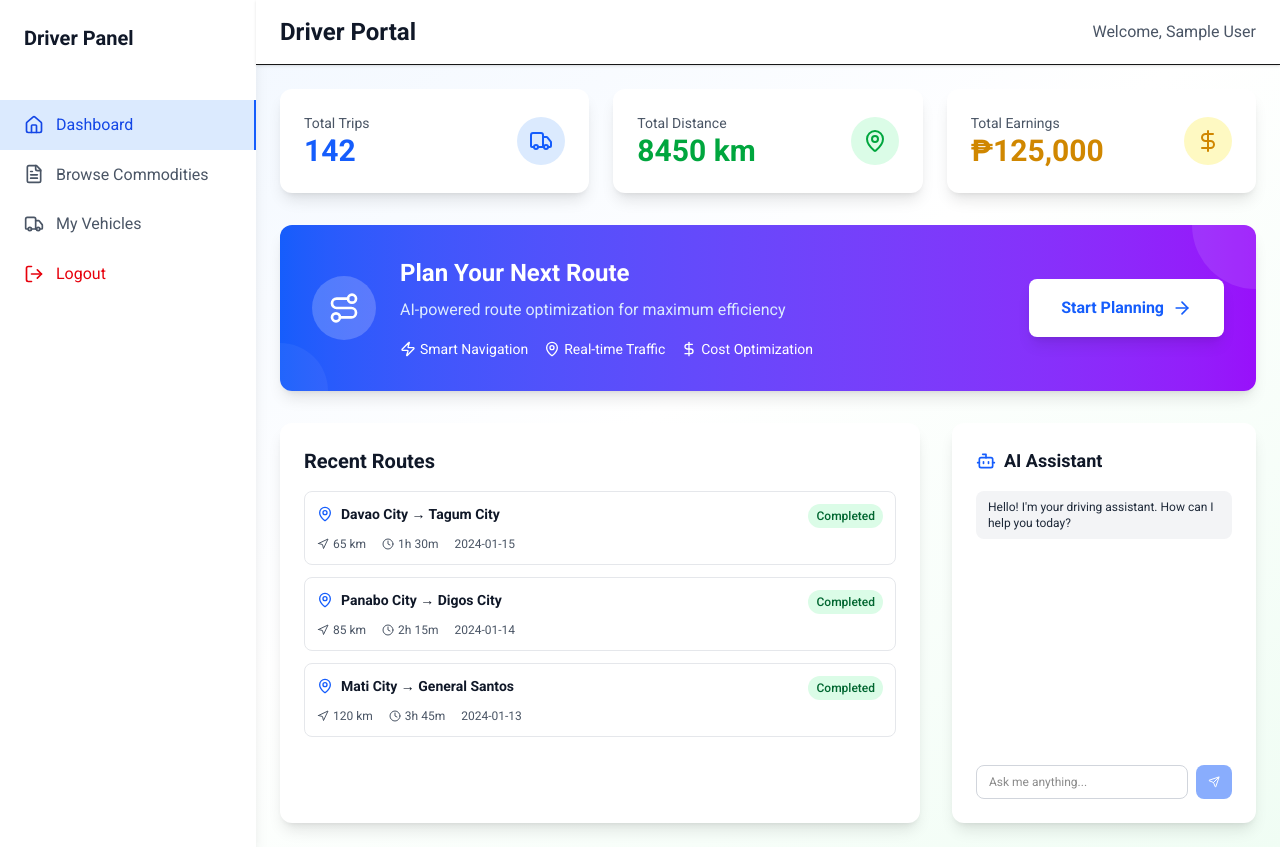
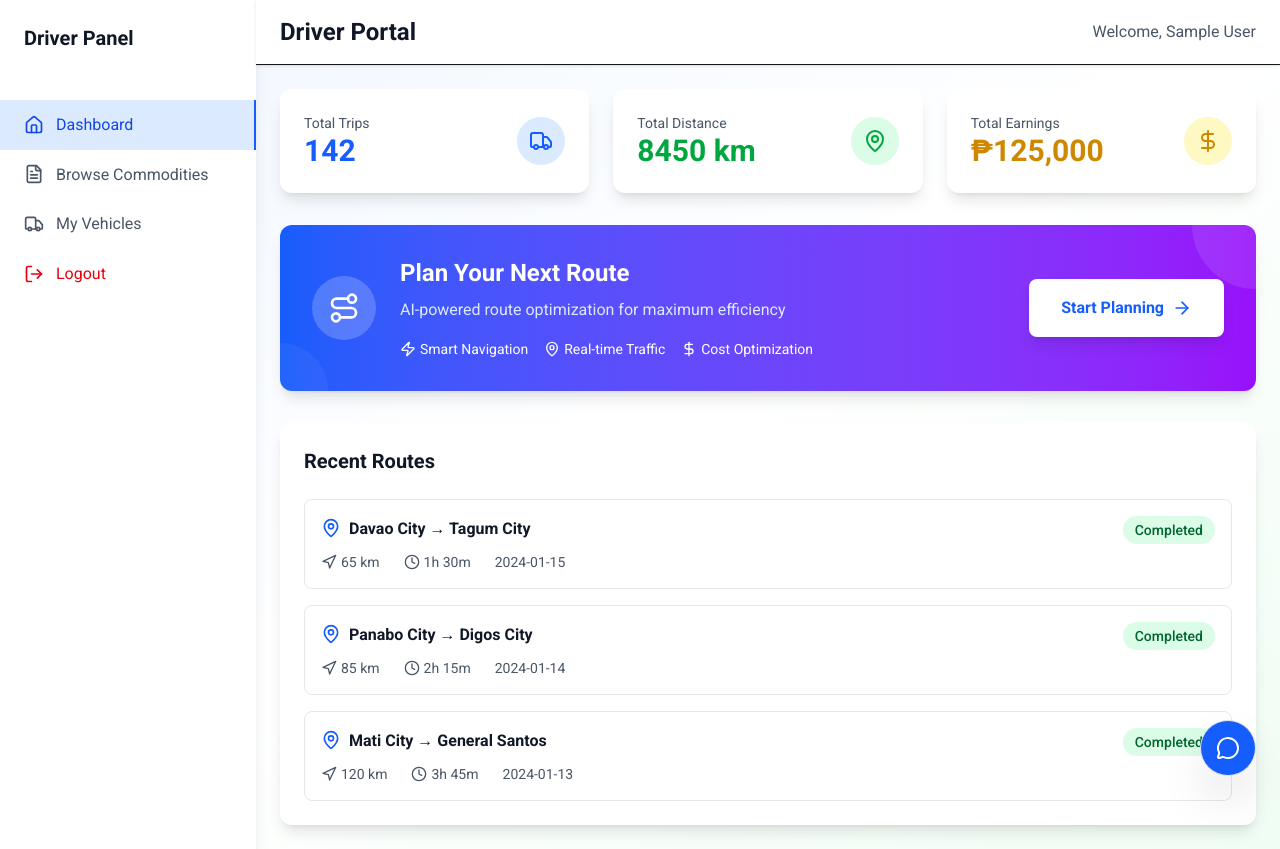
Before and after one commit to whilmarbitoco/amixtra-hackathon-team2, a Next.js app: page /driver/dashboard in a window 1280 px wide. Built offline with nearby package versions, Linux system fonts and the light colour scheme; sample sign-in values are in the browser's storage.

Commit message:
feat: made driver chatbot minimized

```diff
--- a/src/app/driver/dashboard/page.tsx
+++ b/src/app/driver/dashboard/page.tsx
@@ -1,6 +1,7 @@
 "use client";
 
 import { useState } from "react";
+import React from "react";
 import {
   Truck,
   MapPin,
@@ -11,7 +12,9 @@ import {
   Send,
   Route,
   Zap,
-  ArrowRight
+  ArrowRight,
+  Minus,
+  MessageCircle
 } from "lucide-react";
 import { driverRoutes, driverAnalytics } from "@/constants";
 import { useRouter } from "next/navigation";
@@ -23,6 +26,7 @@ export default function DriverDashboard() {
   ]);
   const [inputMessage, setInputMessage] = useState('');
   const [loading, setLoading] = useState(false);
+  const [isMinimized, setIsMinimized] = useState(true);
 
   const sendMessage = async () => {
     if (!inputMessage.trim() || loading) return;
@@ -61,6 +65,8 @@ export default function DriverDashboard() {
     }
     setLoading(false);
   };
+
+
 
   return (
     <>
@@ -145,30 +151,28 @@ export default function DriverDashboard() {
         </div>
       </div>
 
-      <div className="grid lg:grid-cols-3 gap-8 h-[calc(100vh-400px)]">
-        {/* Recent Routes */}
-        <div className="lg:col-span-2">
-          <div className="bg-white rounded-xl shadow-lg p-6 h-full flex flex-col">
-            <h2 className="text-xl font-bold text-gray-900 mb-4">Recent Routes</h2>
-            <div className="flex-1 overflow-y-auto space-y-3">
+      {/* Recent Routes - Full Width */}
+      <div className="bg-white rounded-xl shadow-lg p-6">
+        <h2 className="text-xl font-bold text-gray-900 mb-6">Recent Routes</h2>
+        <div className="space-y-4">
           {driverRoutes.map((route) => (
-                <div key={route.id} className="border border-gray-200 rounded-lg p-3 hover:bg-gray-50 transition-colors">
+            <div key={route.id} className="border border-gray-200 rounded-lg p-4 hover:bg-gray-50 transition-colors">
               <div className="flex justify-between items-start mb-2">
                 <div className="flex items-center gap-2">
-                      <MapPin className="h-4 w-4 text-blue-600" />
-                      <span className="font-semibold text-gray-900 text-sm">{route.from} → {route.to}</span>
+                  <MapPin className="h-5 w-5 text-blue-600" />
+                  <span className="font-semibold text-gray-900">{route.from} → {route.to}</span>
                 </div>
-                    <span className="px-2 py-1 bg-green-100 text-green-800 rounded-full text-xs font-medium">
+                <span className="px-3 py-1 bg-green-100 text-green-800 rounded-full text-sm font-medium">
                   {route.status}
                 </span>
               </div>
-                  <div className="flex items-center gap-4 text-xs text-gray-600">
+              <div className="flex items-center gap-6 text-sm text-gray-600">
                 <div className="flex items-center gap-1">
-                      <Navigation className="h-3 w-3" />
+                  <Navigation className="h-4 w-4" />
                   {route.distance}
                 </div>
                 <div className="flex items-center gap-1">
-                      <Clock className="h-3 w-3" />
+                  <Clock className="h-4 w-4" />
                   {route.duration}
                 </div>
                 <div>{route.date}</div>
@@ -177,20 +181,38 @@ export default function DriverDashboard() {
           ))}
         </div>
       </div>
+
+      {/* Floating AI Chatbot */}
+      {isMinimized ? (
+        <div
+          className="fixed bottom-6 right-6 w-14 h-14 bg-blue-600 rounded-full shadow-2xl border border-gray-200 z-50 cursor-pointer hover:bg-blue-700 transition-colors flex items-center justify-center"
+          onClick={() => setIsMinimized(false)}
+        >
+          <MessageCircle className="h-6 w-6 text-white" />
+        </div>
+      ) : (
+        <div
+          className="fixed bottom-6 right-6 w-96 bg-white rounded-xl shadow-2xl border border-gray-200 z-50 select-none"
+        >
+          <div className="p-4 border-b border-gray-200 bg-gray-50 rounded-t-xl">
+            <div className="flex items-center gap-2">
+              <Bot className="h-5 w-5 text-blue-600" />
+              <h3 className="font-semibold text-gray-900">AI Assistant</h3>
+              <div className="ml-auto flex items-center gap-2">
+                <button
+                  onClick={() => setIsMinimized(true)}
+                  className="p-1 hover:bg-gray-200 rounded transition-colors"
+                >
+                  <Minus className="h-4 w-4 text-gray-600" />
+                </button>
+              </div>
+            </div>
           </div>
 
-        {/* AI Chatbot */}
-        <div>
-          <div className="bg-white rounded-xl shadow-lg p-6 h-full flex flex-col">
-            <div className="flex items-center gap-2 mb-4">
-              <Bot className="h-5 w-5 text-blue-600" />
-              <h2 className="text-lg font-bold text-gray-900">AI Assistant</h2>
-            </div>
-
-            <div className="flex-1 overflow-y-auto space-y-2 mb-4">
+          <div className="h-80 overflow-y-auto p-4 space-y-2">
             {chatMessages.map((msg) => (
               <div key={msg.id} className={`flex ${msg.isBot ? 'justify-start' : 'justify-end'}`}>
-                  <div className={`max-w-xs px-3 py-2 rounded-lg text-xs ${
+                <div className={`max-w-xs px-3 py-2 rounded-lg text-sm ${
                   msg.isBot
                     ? 'bg-gray-100 text-gray-800'
                     : 'bg-blue-600 text-white'
@@ -208,6 +230,7 @@ export default function DriverDashboard() {
             )}
           </div>
 
+          <div className="p-4 border-t border-gray-200">
             <div className="flex gap-2">
               <input
                 type="text"
@@ -215,30 +238,23 @@ export default function DriverDashboard() {
                 onChange={(e) => setInputMessage(e.target.value)}
                 onKeyPress={(e) => {
                   if (e.key === 'Enter') {
-                    if (inputMessage.trim()) {
-                      setChatMessages(prev => [
-                        ...prev,
-                        {id: Date.now().toString(), text: inputMessage, isBot: false},
-                        {id: (Date.now() + 1).toString(), text: 'I understand your request. Let me help you with that!', isBot: true}
-                      ]);
-                      setInputMessage('');
-                    }
+                    sendMessage();
                   }
                 }}
                 placeholder="Ask me anything..."
-                className="flex-1 px-3 py-2 border border-gray-300 rounded-lg text-xs focus:outline-none focus:ring-2 focus:ring-blue-500"
+                className="flex-1 px-3 py-2 border border-gray-300 rounded-lg text-sm focus:outline-none focus:ring-2 focus:ring-blue-500 bg-white text-gray-900"
               />
               <button
                 onClick={sendMessage}
                 disabled={loading || !inputMessage.trim()}
                 className="px-3 py-2 bg-blue-600 text-white rounded-lg hover:bg-blue-700 transition-colors disabled:opacity-50"
               >
-                <Send className="h-3 w-3" />
+                <Send className="h-4 w-4" />
               </button>
             </div>
           </div>
         </div>
-      </div>
+      )}
     </>
   );
 }
```
Lines whose indentation alone changed are shown as unchanged.
